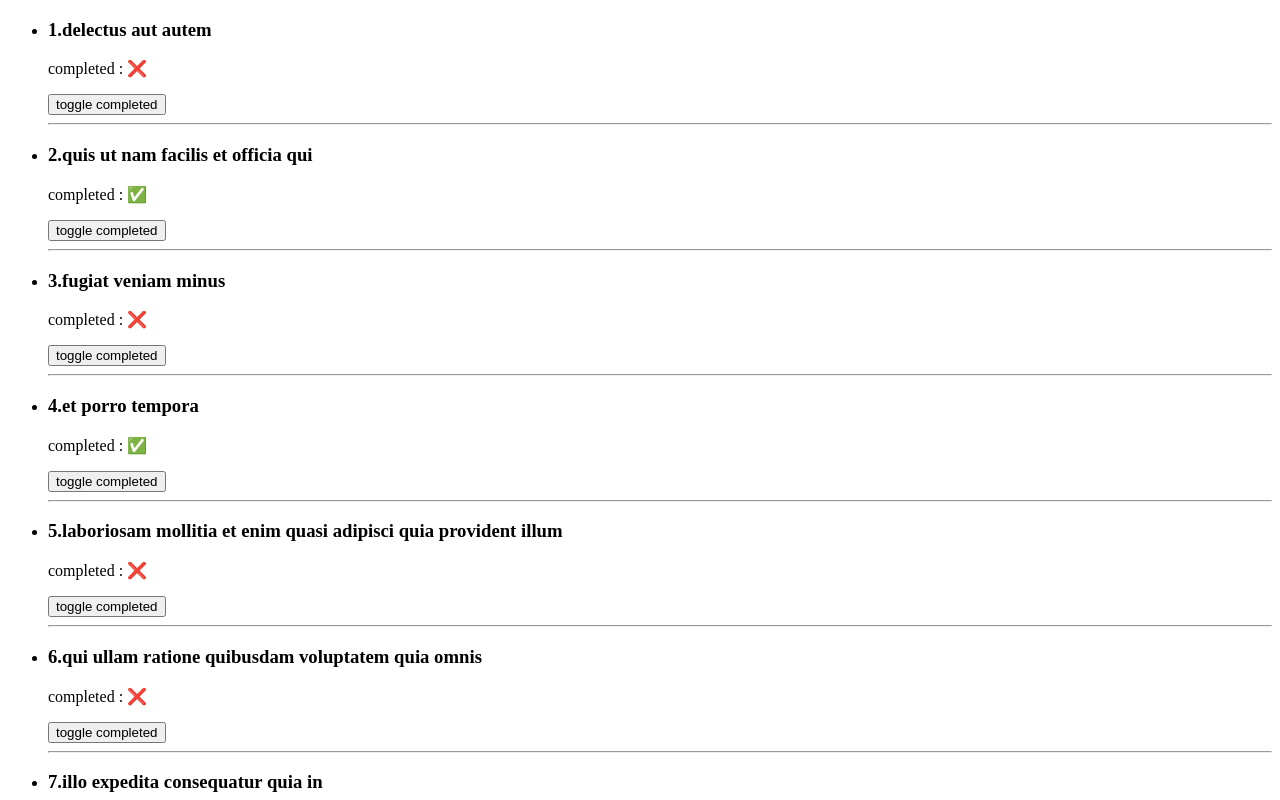
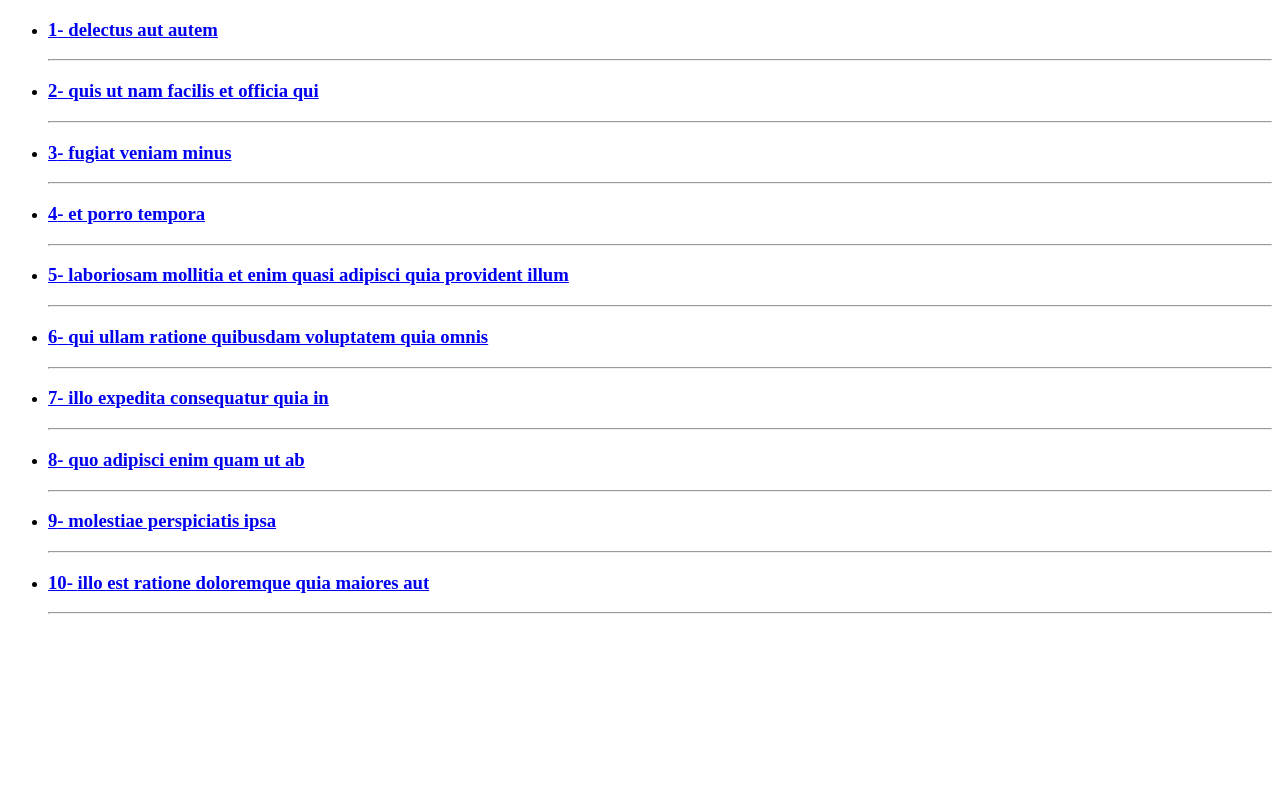
Before and after one commit to Mehdi-haghdoost/practice-nextjs, a Next.js app: page /todos in a window 1280 px wide. Shown: the top 800 px of the page. Built offline with nearby package versions, Linux system fonts and the light colour scheme; data requests are answered from the project's data file.

Commit message:
csr with pre-rendering

```diff
--- a/pages/todos/[id].js
+++ b/pages/todos/[id].js
@@ -1,6 +1,6 @@
 import React, { useState } from 'react'
 
-function Todo({ id, completed, title }) {
+function Todo({ todo: { id, completed, title } }) {
     const [todo, setTodo] = useState({ id, completed, title })
 
     async function toggleCompleteHandler() {
@@ -39,4 +39,16 @@ function Todo({ id, completed, title }) {
     )
 }
 
+export async function getServerSideProps(context) {
+    const { params } = context;
+    const res = await fetch(`http://localhost:4000/todos/${params.id}`)
+    const data = await res.json();
+
+    return {
+        props: {
+            todo: data,
+        }
+    };
+}
+
 export default Todo
--- a/pages/todos/index.js
+++ b/pages/todos/index.js
@@ -1,6 +1,5 @@
 import React, { useEffect, useState } from 'react';
-import Todo from './[id]';
-
+import Link from 'next/link';
 function Todos() {
 
     const [todos, setTodos] = useState([]);
@@ -16,7 +15,14 @@ function Todos() {
         <ul>
             {todos.length ? (
                 todos.map((todo) => (
-                   <Todo key={todo.id} {...todo} />
+                   <li key={todo.id}>
+                    <Link href={`/todos/${todo.id}`}>
+                        <h3>
+                            {todo.id}- {todo.title}
+                        </h3>
+                        <hr />
+                    </Link>
+                   </li>
                 ))
             ) : <h1>Todos notFound</h1>
             }
```
